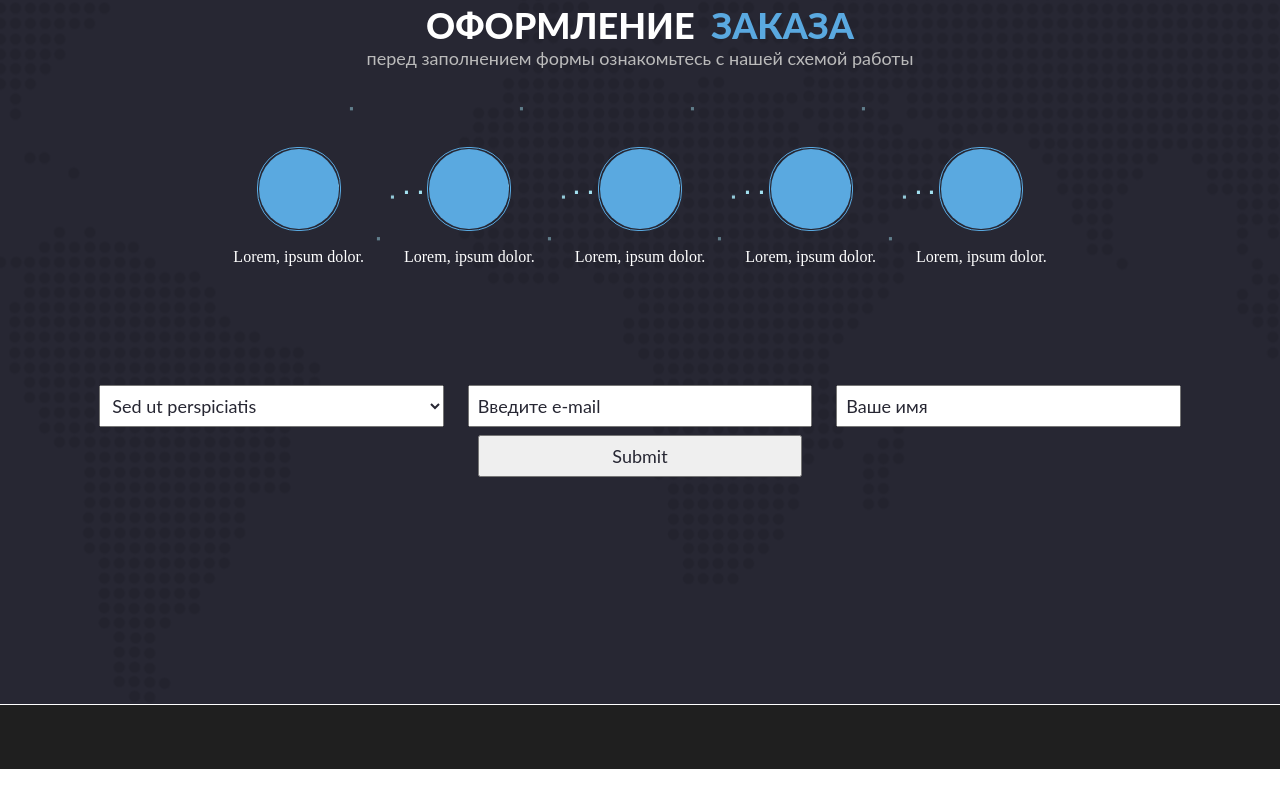
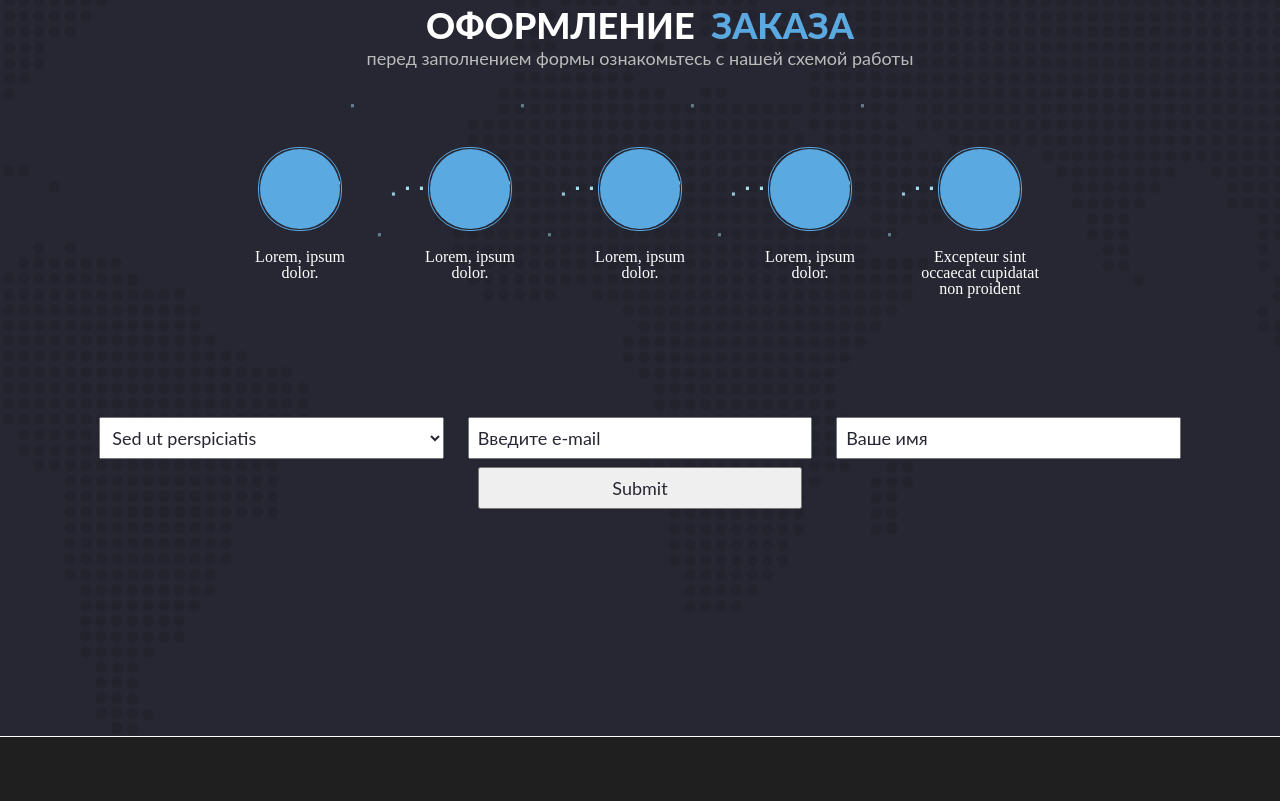
Before and after one commit to rotfrontakk/rotfrontakk.github.io, a plain HTML site: page site/index.html in a window 1280 px wide. Shown: the part 907-1708 px from the top of the page. Before the commit the page ends 1676 px from the top, so only its background shows below. Drawn offline with Linux system fonts and the light colour scheme.

Commit message:
add media screen and refactoring

```diff
--- a/site/css/style.scss
+++ b/site/css/style.scss
@@ -263,6 +263,7 @@ section.ordering{
             flex-direction: column;
             align-items: center;
             margin: 0 20px;
+            // margin: 0 20px 20px 0;
             @media screen and (max-width:380px) {
                 margin: 20px 20px;
             }
@@ -296,6 +297,7 @@ section.ordering{
             }
             .items_span{
                 margin-top: 20px;
+                max-width: 130px;
             }
         }
     }
@@ -308,19 +310,19 @@ section.ordering{
     }
 }
 .animate{
-    top: -89%;
+    top: -72%;
     left: 14%;
 }
 .animate2{
-    top: -89%;
+    top: -72%;
     left: 34%;
 }
 .animate3{
-    top: -89%;
+    top: -72%;
     left: 54%;
 }
 .animate4{
-    top: -89%;
+    top: -72%;
     left: 74%;
 }
 h1.jump {
@@ -481,6 +483,17 @@ footer{
     width: 100%;
     padding: 32px 0;
     .wrapp_footer{
+        .left_footer{
+
+        }
+
+        .center_footer{
+
+        }
+
+        .right_footer{
+
+        }
 
     }
     a,p{
--- a/site/index.html
+++ b/site/index.html
@@ -130,7 +130,7 @@
 
                 <div class="items">
                     <div><img src="../site/img/item_section2/item5.png" alt=""></div>
-                    <span class="items_span">Lorem, ipsum dolor.</span>
+                    <span class="items_span">Excepteur sint occaecat cupidatat non proident</span>
                 </div>
 
             </div>
@@ -176,6 +176,11 @@
     <footer>
         <div class="content">
             <div class="wrapp_footer">
+                <div class="left_footer"></div>
+
+                <div class="center_footer"></div>
+
+                <div class="right_footer"></div>
 
 
             </div>
```
Also changed, not shown: site/css/style.css, 1 other file.
